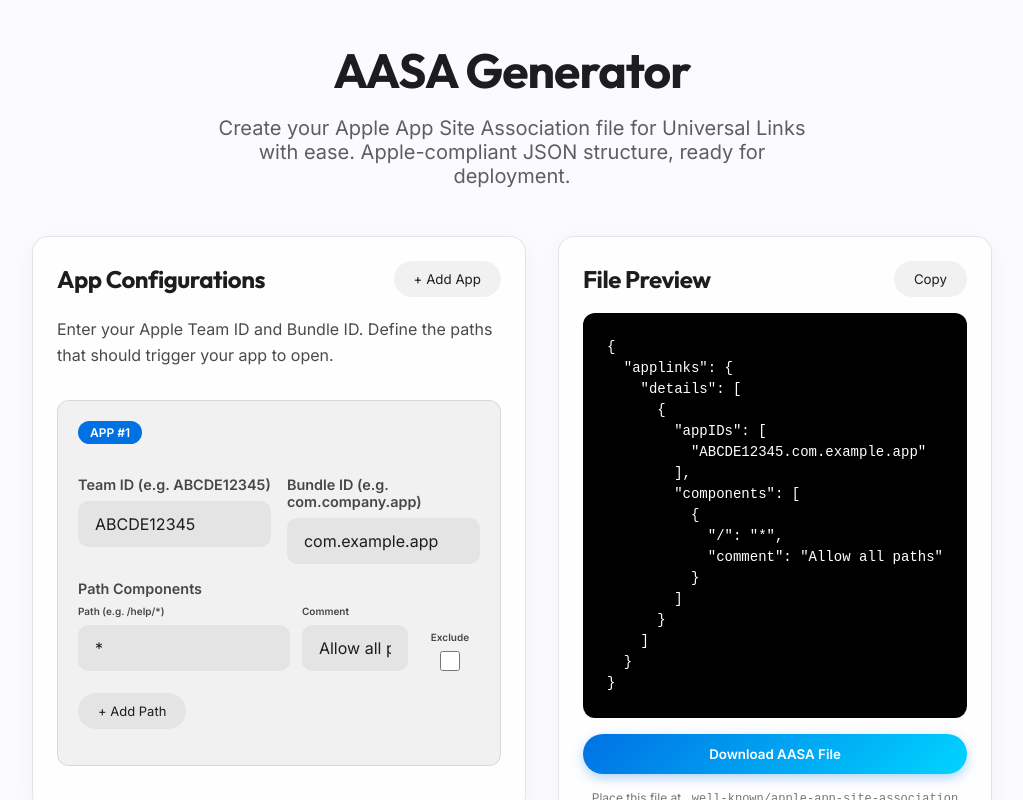
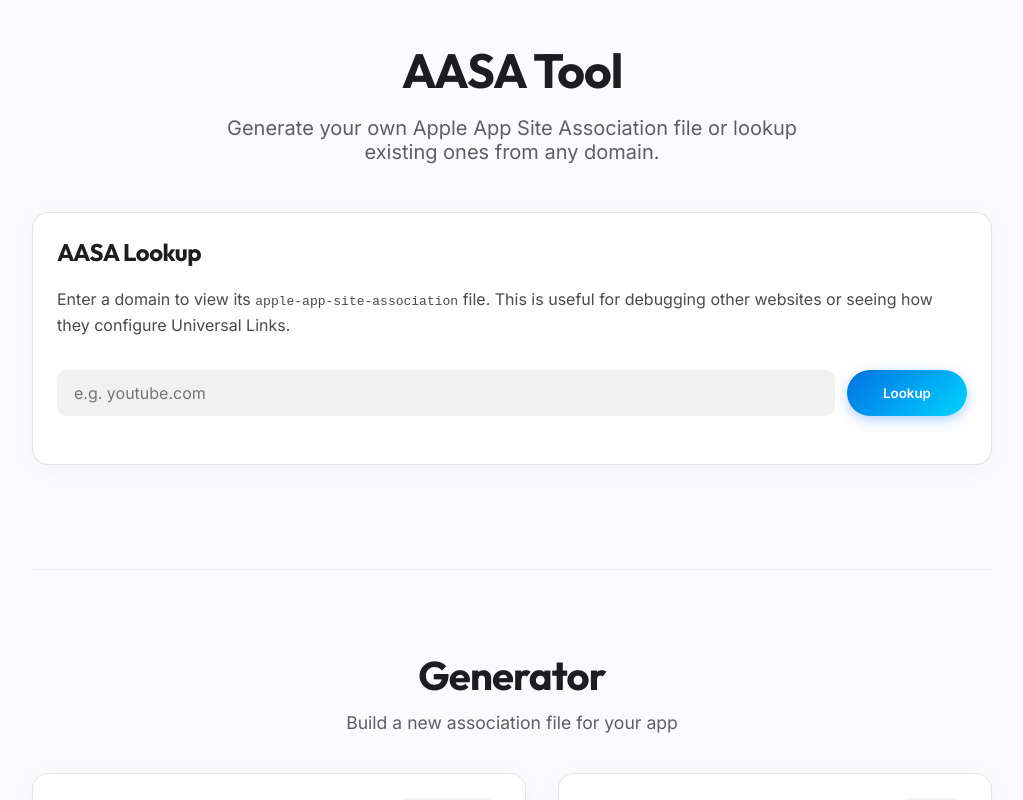
Before and after one commit to mirhadiali/aasa-generator, a Next.js app: page / in a window 1280 px wide. Shown: the top 800 px of the page, without its empty margins (128-1151 px from the left). Built offline with nearby package versions, Linux system fonts and the light colour scheme.

Commit message:
Add AASA Lookup functionality

```diff
--- /dev/null
+++ b/app/api/lookup/route.ts
@@ -0,0 +1,40 @@
+import { NextRequest, NextResponse } from 'next/server';
+
+export async function GET(request: NextRequest) {
+    const { searchParams } = new URL(request.url);
+    const domain = searchParams.get('domain');
+
+    if (!domain) {
+        return NextResponse.json({ error: 'Domain is required' }, { status: 400 });
+    }
+
+    // Clean domain (remove http/https if present)
+    const cleanDomain = domain.replace(/^https?:\/\//, '').replace(/\/$/, '');
+
+    const urls = [
+        `https://${cleanDomain}/.well-known/apple-app-site-association`,
+        `https://${cleanDomain}/apple-app-site-association`
+    ];
+
+    for (const url of urls) {
+        try {
+            const response = await fetch(url, {
+                headers: {
+                    'User-Agent': 'AASA-Lookup-Tool/1.0'
+                },
+                next: { revalidate: 3600 } // Cache for 1 hour
+            });
+
+            if (response.ok) {
+                const data = await response.json();
+                return NextResponse.json({ url, data });
+            }
+        } catch (error) {
+            console.log(`Failed to fetch from ${url}:`, error);
+        }
+    }
+
+    return NextResponse.json({
+        error: 'AASA file not found or could not be fetched. Ensure the domain is correct and supports HTTPS.'
+    }, { status: 404 });
+}
--- a/app/page.tsx
+++ b/app/page.tsx
@@ -1,15 +1,27 @@
 import AasaGenerator from "@/components/AasaGenerator";
+import AasaLookup from "@/components/AasaLookup";
 
 export default function Home() {
   return (
     <main className="app-container">
       <header style={{ marginBottom: '48px', textAlign: 'center' }}>
-        <h1 style={{ fontSize: '3rem', marginBottom: '16px' }}>AASA Generator</h1>
+        <h1 style={{ fontSize: '3rem', marginBottom: '16px' }}>AASA Tool</h1>
         <p style={{ fontSize: '1.25rem', opacity: 0.7, maxWidth: '600px', margin: '0 auto' }}>
-          Create your Apple App Site Association file for Universal Links with ease.
-          Apple-compliant JSON structure, ready for deployment.
+          Generate your own Apple App Site Association file or lookup existing ones from any domain.
         </p>
       </header>
+
+      <section style={{ marginBottom: '64px' }}>
+        <AasaLookup />
+      </section>
+
+      <div style={{ height: '40px' }}></div>
+      <hr style={{ border: 'none', borderTop: '1px solid var(--card-border)', marginBottom: '80px', opacity: 0.5 }} />
+
+      <div style={{ textAlign: 'center', marginBottom: '40px' }}>
+        <h2 style={{ fontSize: '2.5rem', marginBottom: '12px' }}>Generator</h2>
+        <p style={{ opacity: 0.7, fontSize: '1.1rem' }}>Build a new association file for your app</p>
+      </div>
 
       <AasaGenerator />
 
--- /dev/null
+++ b/components/AasaLookup.tsx
@@ -0,0 +1,91 @@
+'use client';
+
+import React, { useState } from 'react';
+import styles from './AasaGenerator.module.css';
+
+export default function AasaLookup() {
+    const [domain, setDomain] = useState('');
+    const [loading, setLoading] = useState(false);
+    const [result, setResult] = useState<any>(null);
+    const [error, setError] = useState<string | null>(null);
+
+    const handleLookup = async (e: React.FormEvent) => {
+        e.preventDefault();
+        if (!domain) return;
+
+        setLoading(true);
+        setError(null);
+        setResult(null);
+
+        try {
+            const response = await fetch(`/api/lookup?domain=${encodeURIComponent(domain)}`);
+            const data = await response.json();
+
+            if (response.ok) {
+                setResult(data);
+            } else {
+                setError(data.error || 'Failed to fetch AASA file');
+            }
+        } catch (err) {
+            setError('An error occurred while fetching the AASA file.');
+        } finally {
+            setLoading(false);
+        }
+    };
+
+    return (
+        <div className={`${styles.section} glass`} style={{ marginTop: '24px' }}>
+            <div className={styles.sectionHeader}>
+                <h2 className={styles.sectionTitle}>AASA Lookup</h2>
+            </div>
+
+            <p className={styles.description}>
+                Enter a domain to view its <code>apple-app-site-association</code> file.
+                This is useful for debugging other websites or seeing how they configure Universal Links.
+            </p>
+
+            <form onSubmit={handleLookup} style={{ display: 'flex', gap: '12px', marginBottom: '24px' }}>
+                <input
+                    type="text"
+                    value={domain}
+                    onChange={(e) => setDomain(e.target.value)}
+                    placeholder="e.g. youtube.com"
+                    style={{ flex: 1 }}
+                />
+                <button
+                    type="submit"
+                    className="primary-btn"
+                    disabled={loading}
+                    style={{ minWidth: '120px' }}
+                >
+                    {loading ? 'Searching...' : 'Lookup'}
+                </button>
+            </form>
+
+            {error && (
+                <div style={{ padding: '16px', borderRadius: '12px', background: 'rgba(255, 59, 48, 0.1)', color: '#ff3b30', marginBottom: '20px' }}>
+                    {error}
+                </div>
+            )}
+
+            {result && (
+                <div>
+                    <div className={styles.previewHeader}>
+                        <span className={styles.badge} style={{ textTransform: 'none' }}>
+                            Found at: {result.url}
+                        </span>
+                        <button
+                            onClick={() => navigator.clipboard.writeText(JSON.stringify(result.data, null, 2))}
+                            className="secondary-btn"
+                        >
+                            Copy JSON
+                        </button>
+                    </div>
+                    <div className={styles.codeBlock}>
+                        {JSON.stringify(result.data, null, 2)}
+                    </div>
+                </div>
+            )}
+        </div>
+    );
+}
```
